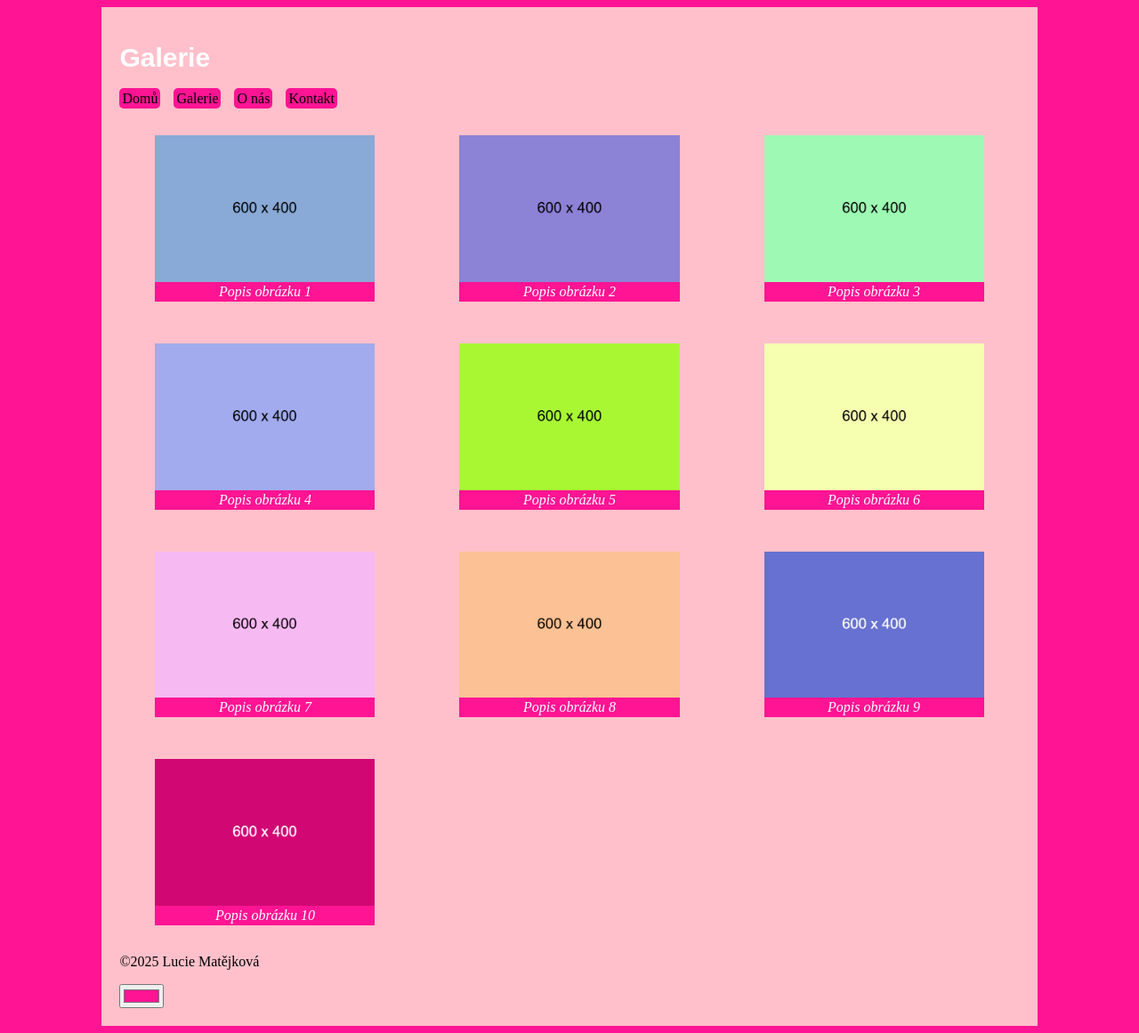
After one commit to lmatejk/WA-2025-Matejkova-Lucie, a PHP site: page /gallery.html in a window 1280 px wide. The commit adds this page. Shown: the whole page at 89% size. Run offline with PHP 8.4, Linux system fonts and the light colour scheme.

Commit message:
#2 gallery

```diff
--- /dev/null
+++ b/Web01/gallery.html
@@ -0,0 +1,99 @@
+<!DOCTYPE html>
+<html lang="cs">
+<head>
+    <meta charset="UTF-8">
+    <meta name="viewport" content="width=device-width, initial-scale=1.0">
+    <title>Lucie Matějková</title>
+    <link rel="stylesheet" href="styles/style.css">
+</head>
+<body>
+    <div class="page-wrapper">
+        <header>
+                <h1>Galerie</h1>
+        </header>
+        <nav>
+                <!-- Navigace pomocí odrážek -->
+                <ul>
+                    <li><a href="index.html">Domů</a></li>
+                    <li><a href="gallery.html">Galerie</a></li>
+                    <li><a href="#">O nás</a></li>
+                    <li><a href="#">Kontakt</a></li>
+                </ul>
+        </nav>
+        <main>
+            <div class="content-wrapper">
+                <section class="grid-container">
+                    <figure>
+                        <img src="assets/images/dummy_600x400_000000_89a9d6.png" alt="Obrázek 1">
+                        <figcaption>Popis obrázku 1</figcaption>
+                    </figure>
+                    <figure>
+                        <img src="assets/images/dummy_600x400_000000_8c82d6.png" alt="Obrázek 2">
+                        <figcaption>Popis obrázku 2</figcaption>
+                    </figure>
+                    <figure>
+                        <img src="assets/images/dummy_600x400_000000_9df9b3.png" alt="Obrázek 3">
+                        <figcaption>Popis obrázku 3</figcaption>
+                    </figure>
+                    <figure>
+                        <img src="assets/images/dummy_600x400_000000_a1abed.png" alt="Obrázek 4">
+                        <figcaption>Popis obrázku 4</figcaption>
+                    </figure>
+                    <figure>
+                        <img src="assets/images/dummy_600x400_000000_a9f733.png" alt="Obrázek 5">
+                        <figcaption>Popis obrázku 5</figcaption>
+                    </figure>
+                    <figure>
+                        <img src="assets/images/dummy_600x400_000000_f5ffaf.png" alt="Obrázek 6">
+                        <figcaption>Popis obrázku 6</figcaption>
+                    </figure>
+                    <figure>
+                        <img src="assets/images/dummy_600x400_000000_f7b9f2.png" alt="Obrázek 7">
+                        <figcaption>Popis obrázku 7</figcaption>
+                    </figure>
+                    <figure>
+                        <img src="assets/images/dummy_600x400_000000_fcc194.png" alt="Obrázek 8">
+                        <figcaption>Popis obrázku 8</figcaption>
+                    </figure>
+                    <figure>
+                        <img src="assets/images/dummy_600x400_ffffff_6671d1.png" alt="Obrázek 9">
+                        <figcaption>Popis obrázku 9</figcaption>
+                    </figure>
+                    <figure>
+                        <img src="assets/images/dummy_600x400_ffffff_d10873.png" alt="Obrázek 10">
+                        <figcaption>Popis obrázku 10</figcaption>
+                    </figure>
+                </section>
+            </div>
+        </main>
+        <footer>
+                <p>&copy;2025 Lucie Matějková</p>
+                <input type="color" id="colorPicker" value="#ff1493">
+        </footer>
+    </div>
+
+    <script>
+        const colorPicker = document.getElementById('colorPicker');
+        const body = document.body;
+        const textElements = document.querySelectorAll('h1, p');
+
+
+        colorPicker.addEventListener('input', () => {
+            const color = colorPicker.value;
+            body.style.background = color;
+
+            // Převod hex na RGB
+            const r = parseInt(color.substr(1, 2), 16);
+            const g = parseInt(color.substr(3, 2), 16);
+            const b = parseInt(color.substr(5, 2), 16);
+
+            // Výpočet světlosti (luminance) podle vnímání oka
+            const luminance = (0.299 * r + 0.587 * g + 0.114 * b) / 255;
+
+            // Pokud je světlost vysoká, nastavíme černý text, jinak bílý
+            const textColor = luminance > 0.5 ? 'black' : 'white';
+            textElements.forEach(el => el.style.color = textColor);
+        });
+    </script>
+</body>
+</html>
--- a/Web01/index.html
+++ b/Web01/index.html
@@ -14,7 +14,8 @@
         <nav>
                 <!-- Navigace pomocí odrážek -->
                 <ul>
-                    <li><a href="#">Domů</a></li>
+                    <li><a href="index.html">Domů</a></li>
+                    <li><a href="gallery.html">Galerie</a></li>
                     <li><a href="#">O nás</a></li>
                     <li><a href="#">Kontakt</a></li>
                 </ul>
--- a/Web01/styles/style.css
+++ b/Web01/styles/style.css
@@ -38,6 +38,7 @@ nav ul {
 nav a { /*pokud by tam bylo jenom a tak to plati pro vsechno, ted to pracuje jen uvnitr nav*/
     background-color: deeppink;
     text-decoration: none;
+    color: black;
     padding: 3px;
     border-radius: 5px;
 }
@@ -59,4 +60,23 @@ nav a:hover {
     /*grid-template-columns: 1fr 2fr 1fr 1fr;*/
     grid-template-columns: repeat(auto-fit, minmax(250px,1fr));
     gap: 15px;
+
 }
+
+  figcaption {
+    background-color: deeppink;
+    color: white;
+    font-style: italic;
+    padding: 2px;
+    text-align: center;
+  }
+
+  figure {
+    display: grid;
+
+  }
+
+  img {
+    width: 100%;
+    height: 100%;
+  }
```
Also changed, not shown: Web01/assets/images/dummy_600x400_000000_89a9d6.png (added), Web01/assets/images/dummy_600x400_000000_8c82d6.png (added), Web01/assets/images/dummy_600x400_000000_9df9b3.png (added), Web01/assets/images/dummy_600x400_000000_a1abed.png (added), Web01/assets/images/dummy_600x400_000000_a9f733.png (added), Web01/assets/images/dummy_600x400_000000_f5ffaf.png (added), Web01/assets/images/dummy_600x400_000000_f7b9f2.png (added), Web01/assets/images/dummy_600x400_000000_fcc194.png (added), Web01/assets/images/dummy_600x400_ffffff_6671d1.png (added), Web01/assets/images/dummy_600x400_ffffff_d10873.png (added).
